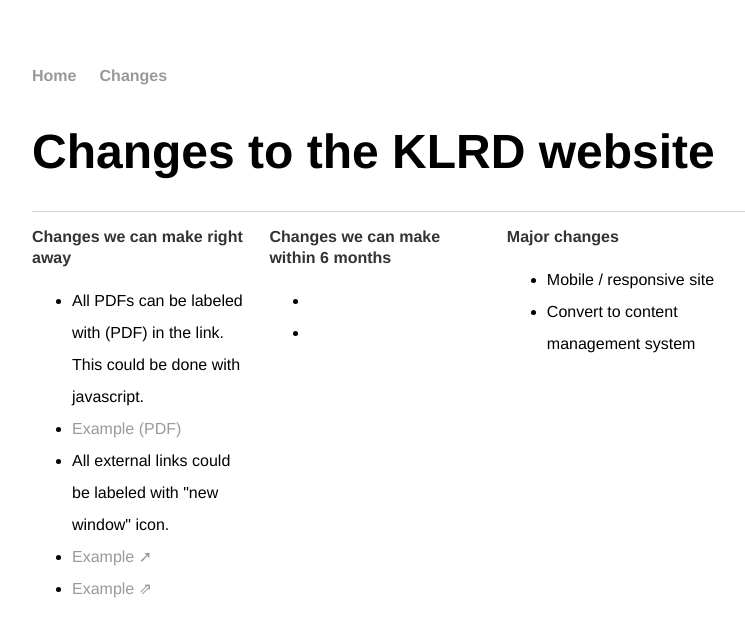
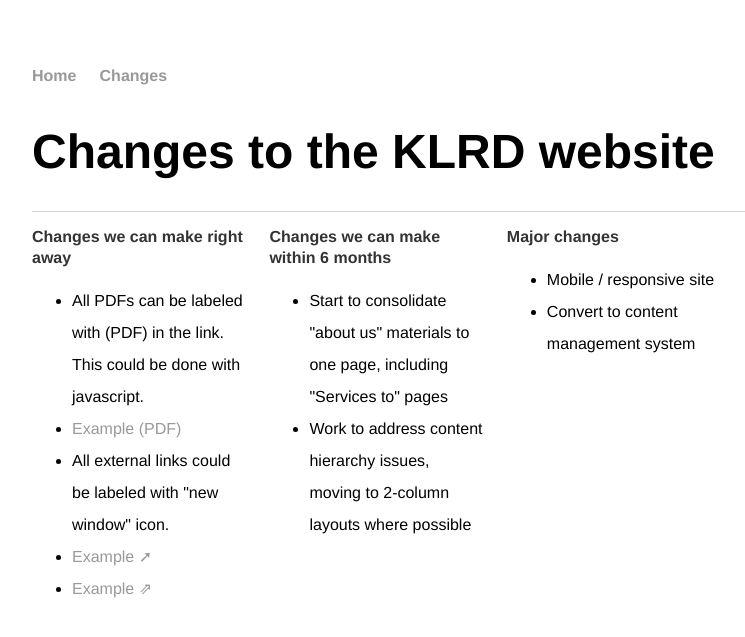
Before and after one commit to karlfun/karlfun.github.io, a Jekyll site: the page built from changes/index.html, in a window 1280 px wide. Shown: the top 637 px of the page, without its empty margins (160-905 px from the left). Built offline with Jekyll 4.4.1, drawn with Linux system fonts in a browser that asks for light colours.

Commit message:
add points to 6 months column

```diff
--- a/changes/index.html
+++ b/changes/index.html
@@ -21,8 +21,8 @@ title: Changes to the Website
 <div class="onethird">
 <p><strong>Changes we can make within 6 months</strong></p>
   <ul>
-    <li></li>
-    <li></li>
+    <li>Start to consolidate "about us" materials to one page, including "Services to" pages</li>
+    <li>Work to address content hierarchy issues, moving to 2-column layouts where possible</li>
   </ul>
 
 </div>
```
